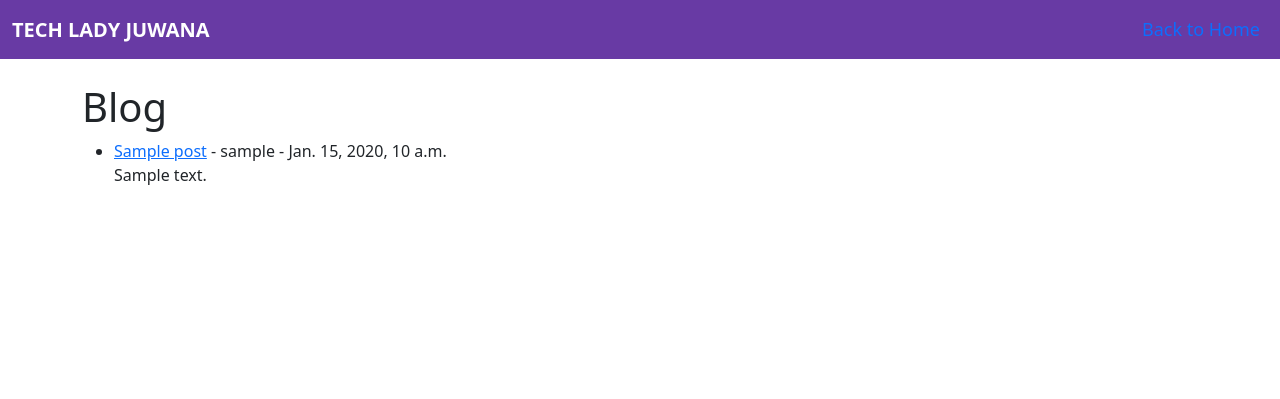
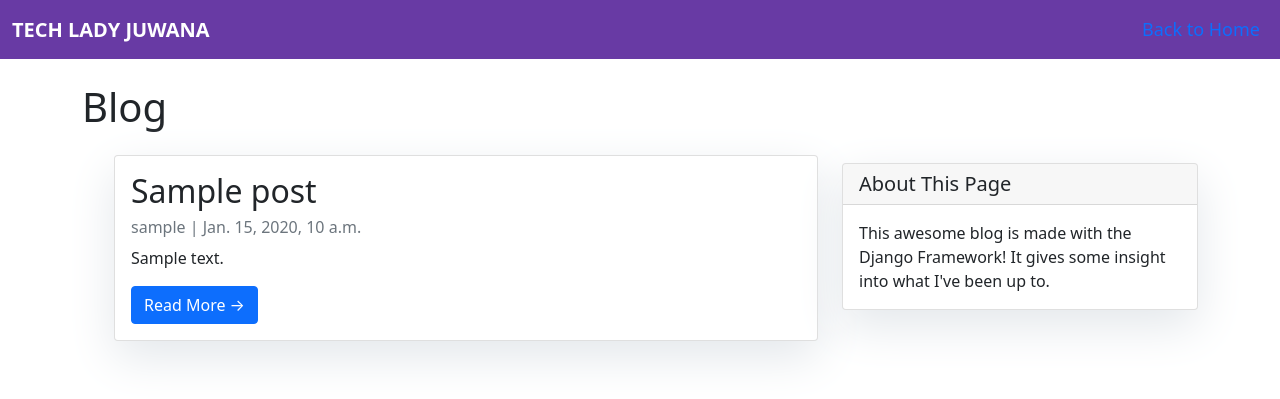
Before and after one commit to Sidd2024/Django-Portfolio, a Django app: page /blog/ in a window 1280 px wide. Shown: the top 399 px of the page. Run offline with Django 3.2, Linux system fonts and the light colour scheme; tables that the repository leaves empty hold one stand-in row (values such as "Sample post"); some libraries are stand-ins or nearby versions.

Commit message:
Update styling for cards on the page

```diff
--- a/mysite/templates/blog.html
+++ b/mysite/templates/blog.html
@@ -42,17 +42,40 @@
 <body>
 <div class="container">
     <h1>Blog</h1>
+</div>
 
-<!-- {% block sidebar %}
+
+
+<!-- Content Goes here -->
+
+<div class="container">
+    <div class="row">
+        <!-- Blog Entries Column -->
+        <div class="col-md-8 mt-3 left">
+            <ul>
+                {% for post in object_list %}
+            <div class="card mb-4">
+                <div class="card-body">
+                    <h2 class="card-title">{{ post.title }}</h2>
+                    <p class="card-text text-muted h6">{{ post.author }} | {{ post.created_on }} </p>
+                    <p class="card-text">{{post.content|slice:":200" }}</p>
+                    <a href="{% url 'post-detail' post.pk  %}" class="btn btn-primary">Read More &rarr;</a>
+                </div>
+            </div>
+            {% endfor %}
+            </ul>
+        </div>
+
+{% block sidebar %}
 
 <style>
     .card {
         box-shadow: 0 16px 48px #E3E7EB;
     }
-</style> -->
+</style>
 
 <!-- Sidebar Widgets Column -->
-<!-- <div class="col-md-4 float-right ">
+<div class="col-md-4 float-right ">
     <div class="card my-4">
         <h5 class="card-header">About This Page</h5>
         <div class="card-body">
@@ -62,37 +85,10 @@
     </div>
 </div>
 
-{% endblock sidebar %} -->
-
-
-    <ul>
-    {% for post in object_list %}
-    <li><a href="{% url 'post-detail' post.pk %}">{{ post.title }}</a> - {{ post.author }} - {{ post.created_on }}<br />
-    {{ post.content }}</li>
-    {% endfor %}
-    </ul>
-
-</div>
-<!-- Content Goes here -->
-
-<!-- <div class="container">
-    <div class="row"> -->
-        <!-- Blog Entries Column -->
-        <!-- <div class="col-md-8 mt-3 left">
-            {% for post in Post %}
-            <div class="card mb-4">
-                <div class="card-body">
-                    <h2 class="card-title">{{ post.title }}</h2>
-                    <p class="card-text text-muted h6">{{ post.author }} | {{ post.created_on}} </p>
-                    <p class="card-text">{{post.content|slice:":200" }}</p>
-                    <a href="{% url 'post_detail' post.slug  %}" class="btn btn-primary">Read More &rarr;</a>
-                </div>
-            </div>
-            {% endfor %}
-        </div>
+{% endblock sidebar %}
 
     </div>
-</div> -->
+</div>
 
 </body>
 </html>
```
